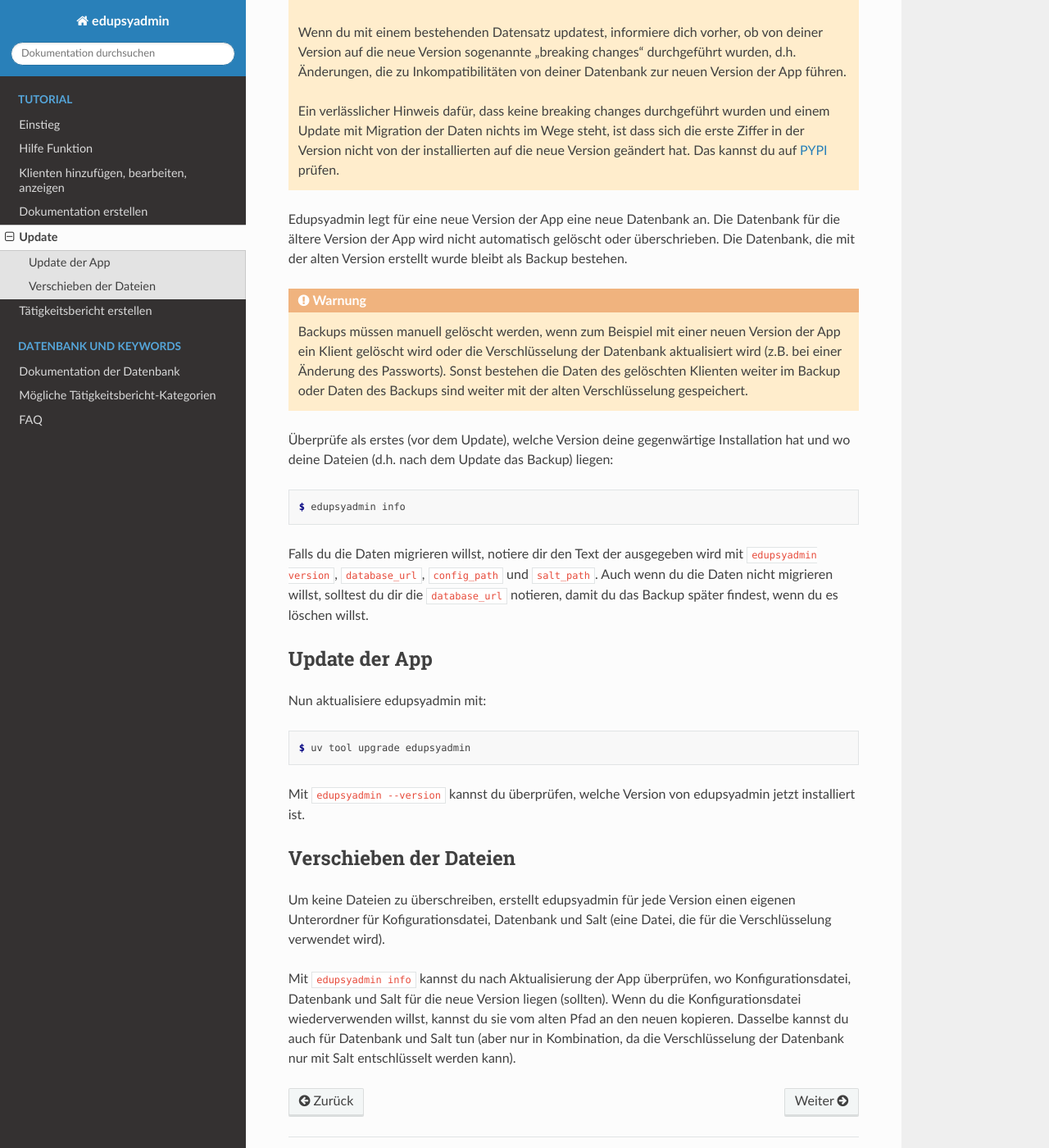
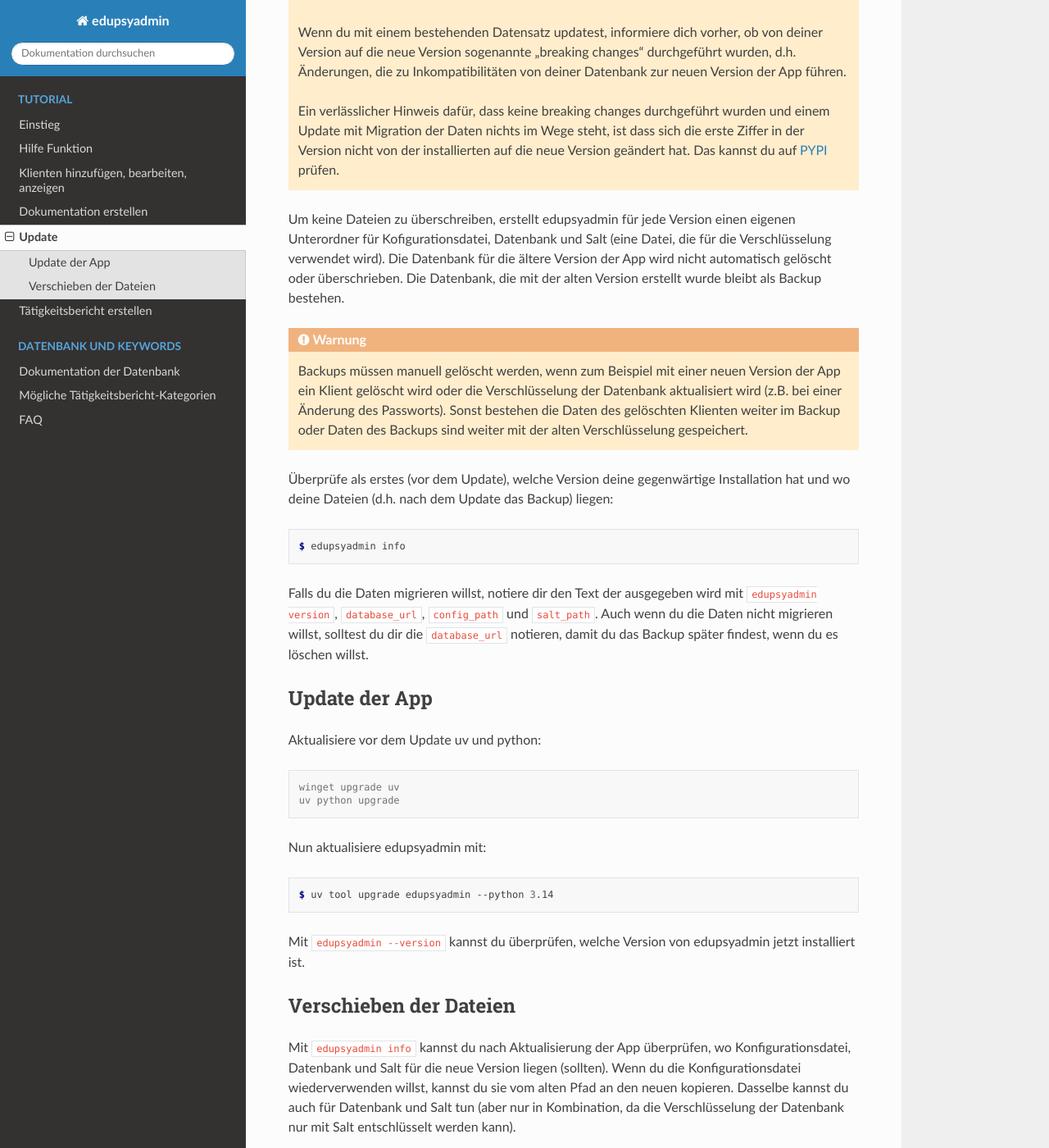
Before and after one commit to LKirst/edupsyadmin, a Sphinx documentation site: the page built from docs/tutorial/update.rst, in a window 1280 px wide and 1400 px high, scrolled down 221 px. Shown: the whole window at 82% size. Built offline with Sphinx 7.4.7 and the Read the Docs theme 3.1.0, drawn with Linux system fonts in a browser that asks for light colours.

Commit message:
fix: require only python >=3.13 but instruct user to install with --python 3.14

```diff
--- a/docs/tutorial/installation.rst
+++ b/docs/tutorial/installation.rst
@@ -83,7 +83,7 @@ uv erlaubt dir, edupsyadmin zu installieren:
 
 .. code-block:: console
 
-   $ uv tool install edupsyadmin
+   $ uv tool install edupsyadmin --python 3.14
 
 Dieser Befehl zeigt wahrscheinlich eine Warnung wie unten an, wobei dein Pfad
 anders aussehen wird:
--- a/docs/tutorial/update.rst
+++ b/docs/tutorial/update.rst
@@ -17,10 +17,12 @@ Update
     die neue Version geändert hat. Das kannst du auf `PYPI
     <https://pypi.org/project/edupsyadmin/#history>`_ prüfen.
 
-Edupsyadmin legt für eine neue Version der App eine neue Datenbank an. Die
-Datenbank für die ältere Version der App wird nicht automatisch gelöscht oder
-überschrieben. Die Datenbank, die mit der alten Version erstellt wurde bleibt
-als Backup bestehen.
+Um keine Dateien zu überschreiben, erstellt edupsyadmin für jede Version
+einen eigenen Unterordner für Kofigurationsdatei, Datenbank und Salt (eine
+Datei, die für die Verschlüsselung verwendet wird). Die Datenbank für die
+ältere Version der App wird nicht automatisch gelöscht oder überschrieben.
+Die Datenbank, die mit der alten Version erstellt wurde bleibt als Backup
+bestehen.
 
 .. warning::
 
@@ -46,11 +48,18 @@ löschen willst.
 Update der App
 --------------
 
+Aktualisiere vor dem Update uv und python:
+
+.. code-block:: console
+
+   winget upgrade uv
+   uv python upgrade
+
 Nun aktualisiere edupsyadmin mit:
 
 .. code-block:: console
 
-   $ uv tool upgrade edupsyadmin
+   $ uv tool upgrade edupsyadmin --python 3.14
 
 Mit ``edupsyadmin --version`` kannst du überprüfen, welche Version von
 edupsyadmin jetzt installiert ist.
@@ -58,10 +67,6 @@ edupsyadmin jetzt installiert ist.
 Verschieben der Dateien
 -----------------------
 
-Um keine Dateien zu überschreiben, erstellt edupsyadmin für jede Version einen
-eigenen Unterordner für Kofigurationsdatei, Datenbank und Salt (eine Datei, die
-für die Verschlüsselung verwendet wird).
-
 Mit ``edupsyadmin info`` kannst du nach Aktualisierung der App überprüfen, wo
 Konfigurationsdatei, Datenbank und Salt für die neue Version liegen (sollten).
 Wenn du die Konfigurationsdatei wiederverwenden willst, kannst du sie vom
--- a/pyproject.toml
+++ b/pyproject.toml
@@ -8,7 +8,7 @@ version = "7.8.0"
 authors = [{ name = "Lukas Liebermann" }]
 description = "edupsyadmin provides tools to help school psychologists with their documentation"
 readme = "README.md"
-requires-python = ">=3.14"
+requires-python = ">=3.13" # python 3.14 is not yet available for readthedocs
 homepage = "https://github.com/LKirst/edupsyadmin.git"
 license = { text = "MIT" }
 dependencies = [
```
